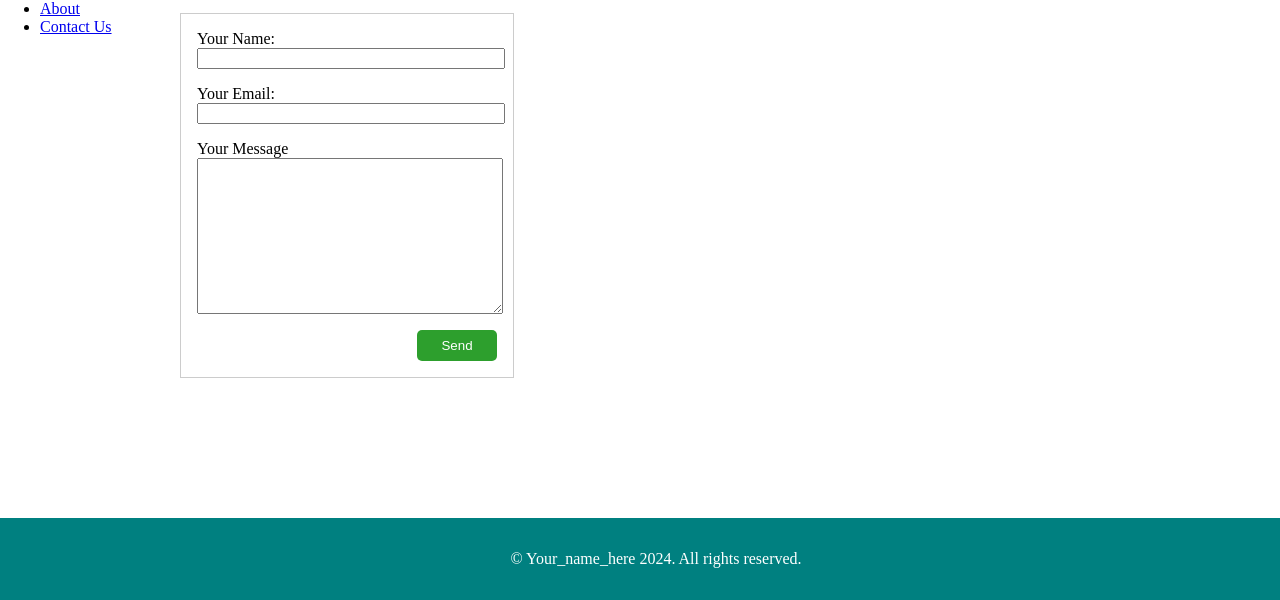
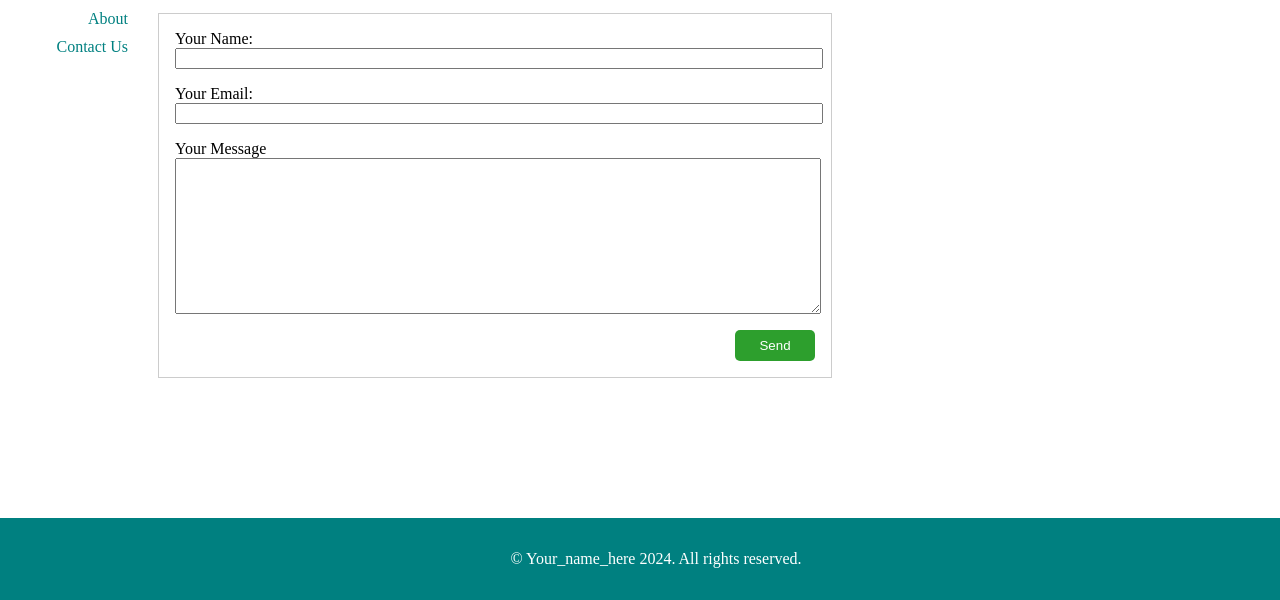
Before and after one commit to Sevson/acit1620-lab3, a plain HTML site: page contact.html in a window 1280 px wide. Shown: the part 200-800 px from the top of the page. Drawn offline with Linux system fonts and the light colour scheme.

Commit message:
everything but buttons on top

```diff
--- a/styles.css
+++ b/styles.css
@@ -50,11 +50,26 @@ header {
 
  aside{
     float: left;
-    width: 150px;
-    height: 150px;
+    width: 10%;
+    height: 10%;
     margin-right: 30px;
     margin-bottom: 100px;
 }
+@media only screen and (max-width: 600px){
+    aside{
+        float: top;
+    }
+}
+ul{
+    text-align: right;
+    list-style-type: none;
+    a{color: teal;}
+    a{text-decoration: none;}
+    display: flex;
+    flex-direction: column;
+    gap: 10px;
+}
+
 main{
     display:inline;
 }
@@ -68,5 +83,5 @@ img{
 form{
     display:inline;
     float: left;
-    width: 300px;
+    width: 50%;
 }
```
